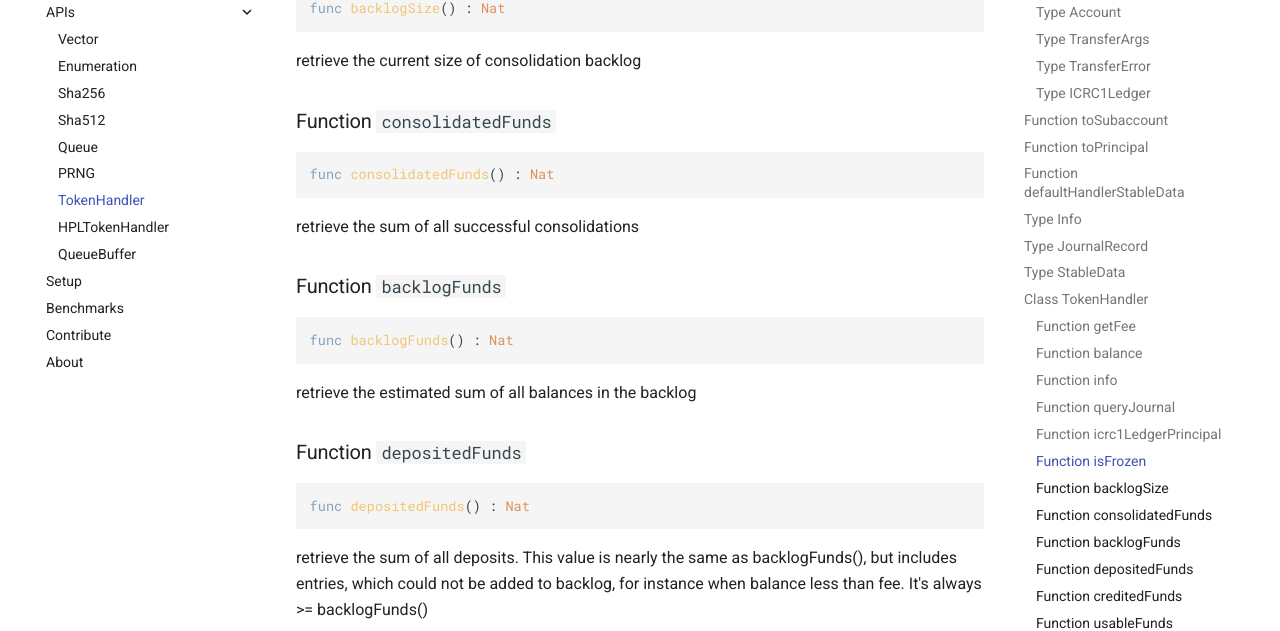
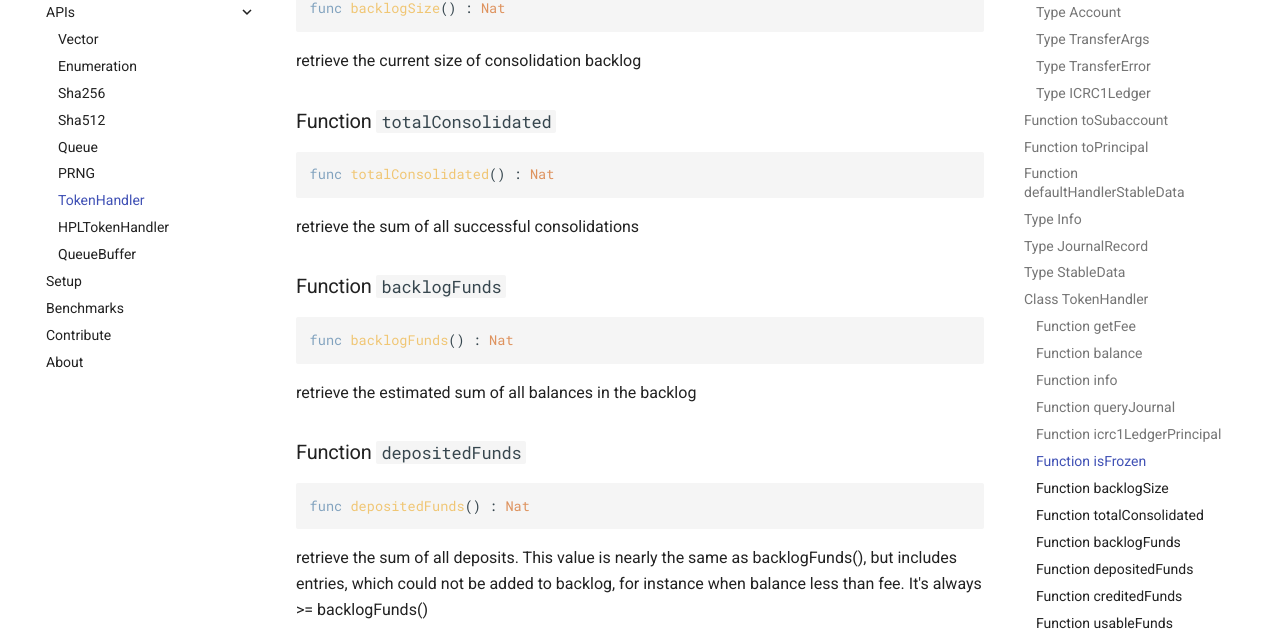
Before and after one commit to research-ag/motoko-lib, an MkDocs documentation site: the page built from docs/modoc/TokenHandler.md, in a window 1280 px wide and 900 px high, scrolled down 2930 px. Shown: the part 150-781 px from the top of the window. Built offline with MkDocs 1.6.1 and Material for MkDocs 9.7.7, drawn with Linux system fonts in a browser that asks for light colours; comment, search, counter and statistics services are not loaded.

Commit message:
renamed "consolidatedFunds" to "totalConsolidated"; minor code rearrangement

````diff
--- a/docs/modoc/TokenHandler.md
+++ b/docs/modoc/TokenHandler.md
@@ -144,9 +144,9 @@ func backlogSize() : Nat
 retrieve the current size of consolidation backlog
 
 
-### Function `consolidatedFunds`
+### Function `totalConsolidated`
 ``` motoko
-func consolidatedFunds() : Nat
+func totalConsolidated() : Nat
 ```
 
 retrieve the sum of all successful consolidations
````
Also changed, not shown: 1 other file.
